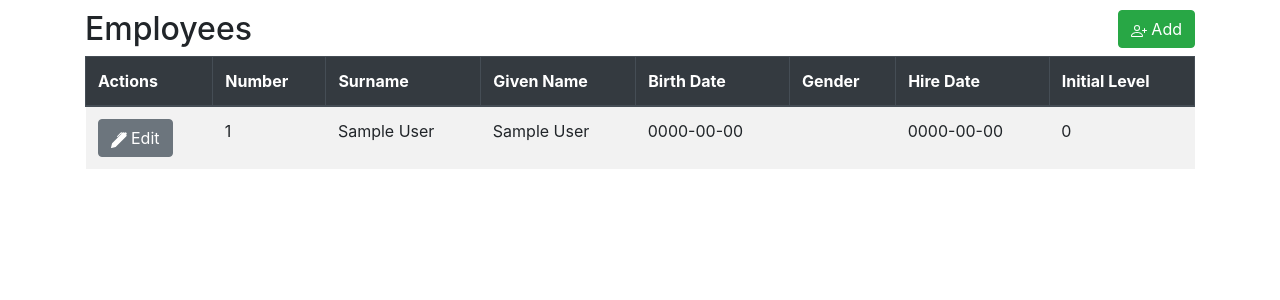
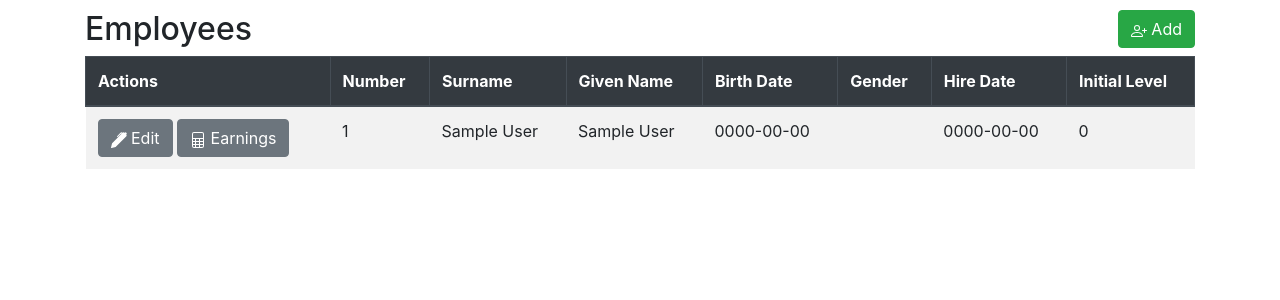
Before and after one commit to gdchiamulera/LAMP2_PROJ, a PHP site: page /output.php in a window 1280 px wide. Shown: the part 56-356 px from the top of the page. Run offline with PHP 8.4, Linux system fonts and the light colour scheme; the visitor is signed in with stand-in values (Sample User, id 1); some libraries are stand-ins or nearby versions.

Commit message:
new modal to display earnings

```diff
--- a/output.php
+++ b/output.php
@@ -106,6 +106,12 @@
                                                 </svg>
                                                 Edit
                                             </button>
+                                            <button type="button" class="btn btn-secondary btn-earnings" data-id-table="<?php echo $row['hr_id'];?>">
+                                                <svg xmlns="http://www.w3.org/2000/svg" width="16" height="16" fill="currentColor" class="bi bi-file-spreadsheet" viewBox="0 0 16 16">
+                                                    <path d="M2 2a2 2 0 0 1 2-2h8a2 2 0 0 1 2 2v12a2 2 0 0 1-2 2H4a2 2 0 0 1-2-2V2zm2-1a1 1 0 0 0-1 1v4h10V2a1 1 0 0 0-1-1H4zm9 6h-3v2h3V7zm0 3h-3v2h3v-2zm0 3h-3v2h2a1 1 0 0 0 1-1v-1zm-4 2v-2H6v2h3zm-4 0v-2H3v1a1 1 0 0 0 1 1h1zm-2-3h2v-2H3v2zm0-3h2V7H3v2zm3-2v2h3V7H6zm3 3H6v2h3v-2z"/>
+                                                </svg>
+                                                Earnings
+                                            </button>
                                         </td>
                                         <td><?php echo $row['hr_id'];?> </td>
                                         <td><?php echo $row['surname'];?> </td>
@@ -134,7 +140,9 @@
             </div>
         </div>
     </div>
-    <div class="modal fade" id="employee-data" tabindex="-1" aria-labelledby="exampleModalLabel" aria-hidden="true">
+
+    <!-- Employee Modal -->
+    <div class="modal fade" id="employee-data" tabindex="-1" aria-hidden="true">
         <div class="modal-dialog modal-dialog-centered modal-dialog-scrollable">
             <div class="modal-content">
                 <div class="modal-header">
@@ -182,6 +190,26 @@
                 <div class="modal-footer">
                     <button type="button" class="btn btn-secondary" data-dismiss="modal">Close</button>
                     <button type="button" class="btn btn-primary" id="btn-submit">Submit</button>
+                </div>
+            </div>
+        </div>
+    </div>
+
+    <!-- Earnings Modal -->
+    <div class="modal fade" id="earnings-data" tabindex="-1" aria-hidden="true">
+        <div class="modal-dialog modal-dialog-centered modal-dialog-scrollable">
+            <div class="modal-content">
+                <div class="modal-header">
+                    <h5 class="modal-title" id="earnings-data-name">Employee</h5>
+                    <button type="button" class="close" data-dismiss="modal" aria-label="Close">
+                        <span aria-hidden="true">&times;</span>
+                    </button>
+                </div>
+                <div class="modal-body">
+                    Earnings $ 0.00
+                </div>
+                <div class="modal-footer">
+                    <button type="button" class="btn btn-secondary" data-dismiss="modal">Close</button>
                 </div>
             </div>
         </div>
@@ -264,6 +292,15 @@
 
         $('.btn-edit, .btn-create').on('click', createUpdateUser);
 
+        $('.btn-earnings').on('click', function () {
+            const idUser = $(this).attr('data-id-table');
+            console.log(idUser);
+            const userName = 'Test User';
+
+            $('#earnings-data-name').text(`Employee: ${userName}`)
+            $('#earnings-data').modal('show');
+        });
+
 
         $('#btn-submit').on('click', function (e) {
             hideElement('msg-error-modal');
@@ -338,6 +375,12 @@
                                     </svg>
                                     Edit
                                 </button>
+                                <button type="button" class="btn btn-secondary btn-earnings" data-id-table="${data.hr_id}">
+                                    <svg xmlns="http://www.w3.org/2000/svg" width="16" height="16" fill="currentColor" class="bi bi-file-spreadsheet" viewBox="0 0 16 16">
+                                        <path d="M2 2a2 2 0 0 1 2-2h8a2 2 0 0 1 2 2v12a2 2 0 0 1-2 2H4a2 2 0 0 1-2-2V2zm2-1a1 1 0 0 0-1 1v4h10V2a1 1 0 0 0-1-1H4zm9 6h-3v2h3V7zm0 3h-3v2h3v-2zm0 3h-3v2h2a1 1 0 0 0 1-1v-1zm-4 2v-2H6v2h3zm-4 0v-2H3v1a1 1 0 0 0 1 1h1zm-2-3h2v-2H3v2zm0-3h2V7H3v2zm3-2v2h3V7H6zm3 3H6v2h3v-2z"/>
+                                    </svg>
+                                    Earnings
+                                </button>
                             </td>
                             <td>${data.hr_id}</td>
                             <td>${data.surname}</td>
```
